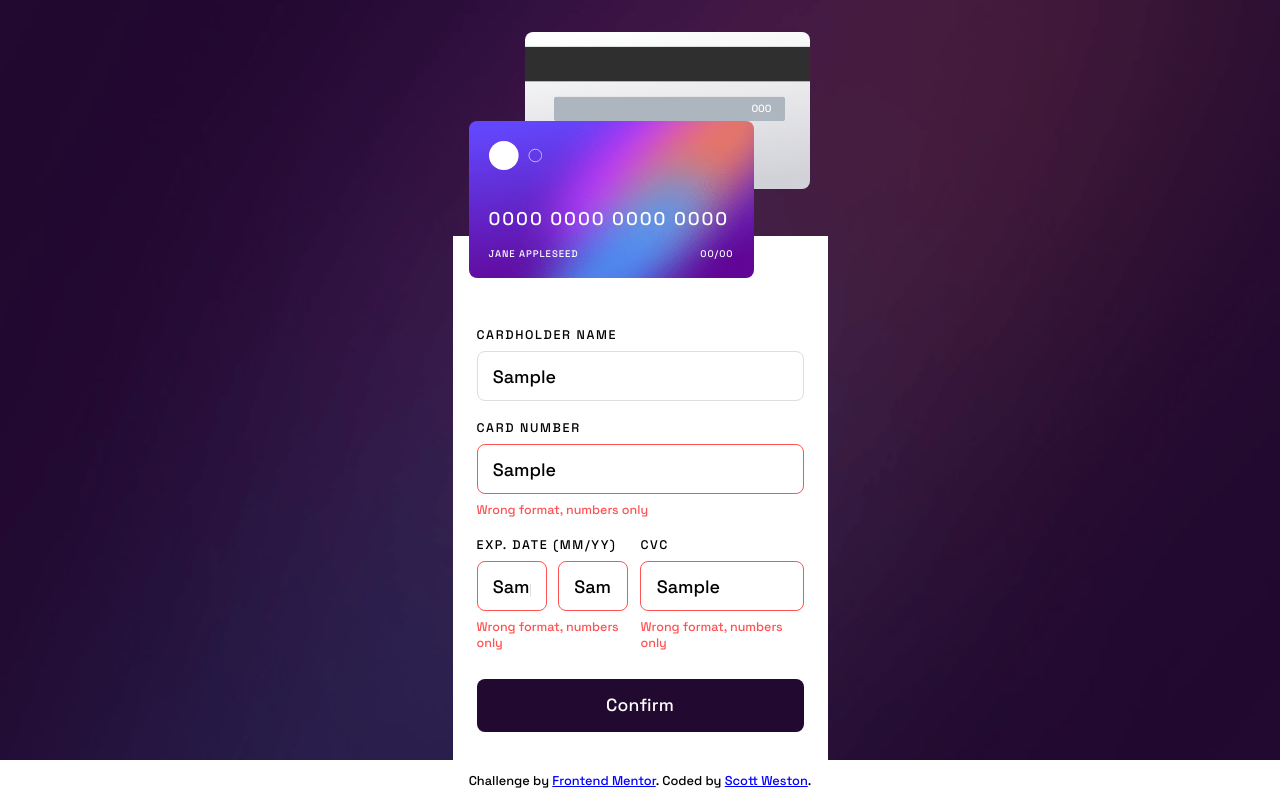
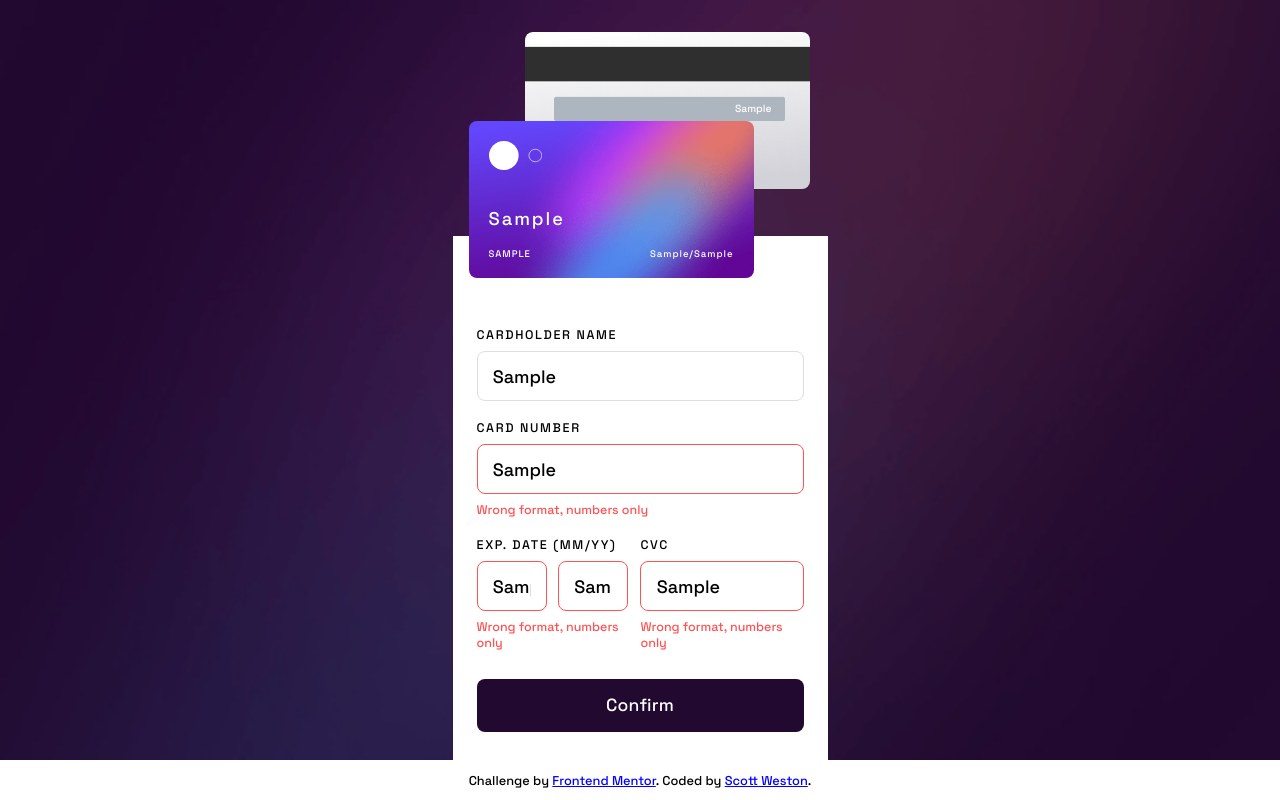
Before and after one commit to slweston/frontend-mentor--interactive-card-details-form-main, a plain HTML site: page index.html in a window 1280 px wide. Both pictures are taken after typing "Sample", "Sample", "Sample", "Sample", "Sample" into the empty fields and a click on the button "Confirm". Drawn offline with Linux system fonts and the light colour scheme.

Commit message:
altered the _updateCardGraphics function

```diff
--- a/src/js/main.js
+++ b/src/js/main.js
@@ -34,9 +34,16 @@
 
 		inputs.forEach((input) => {
 			input.addEventListener('input', (e) => {
-				input.classList.remove('error');
-				const validationGroup = input.closest('.validation-group');
-				validationGroup.classList.remove('error');
+				// Clear errors.
+				{
+					input.classList.remove('error');
+					const validationGroup = input.closest('.validation-group');
+					validationGroup.classList.remove('error');
+				}
+
+				_updateCardGraphics();
+
+
 			});
 
 			input.addEventListener('focus', (e) => {
@@ -55,4 +62,31 @@
 			location.href = location.href;
 		});
 	}
+
+
+	function _updateCardGraphics() {
+		const numberOut = document.querySelector('.card-front__number');
+		const nameOut = document.querySelector('.card-front__name');
+		const expirationOut = document.querySelector('.card-front__expiration');
+		const cvcOut = document.querySelector('.card-back__cvc');
+
+		let numberInValue = document.querySelector('input[name="number"]').value; {
+			numberInValue = numberInValue.trim() == "" ? '0000 0000 0000 0000' : numberInValue;
+		}
+		let nameInValue = document.querySelector('input[name="name"]').value; {
+			nameInValue = nameInValue.trim() == "" ? 'Jane Appleseed' : nameInValue;
+		}
+		let expirationInValue = document.querySelector('input[name="mm"]').value + '/' + document.querySelector('input[name="yy"]').value; {
+			expirationInValue = expirationInValue.trim() == "/" ? '00/00' : expirationInValue;
+		}
+		let cvcInValue = document.querySelector('input[name="cvc"]').value; {
+			cvcInValue = cvcInValue.trim() == "" ? '000' : cvcInValue;
+		}
+
+		numberOut.textContent = numberInValue;
+		nameOut.textContent = nameInValue;
+		expirationOut.textContent = expirationInValue;
+		cvcOut.textContent = cvcInValue;
+	}
+	_updateCardGraphics();
 })();
```
Also changed, not shown: index.html (+0 -3 lines).
